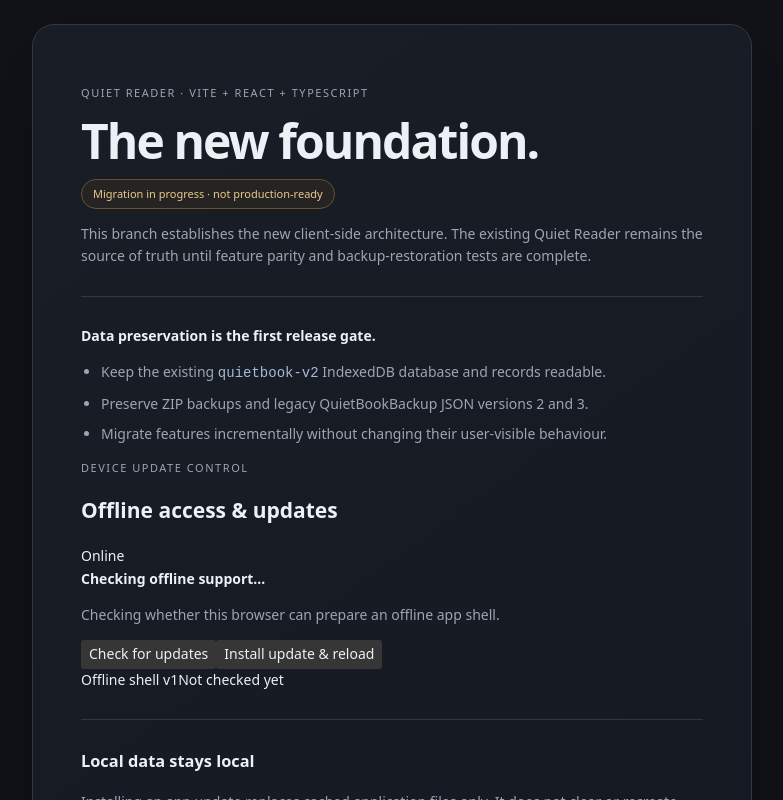
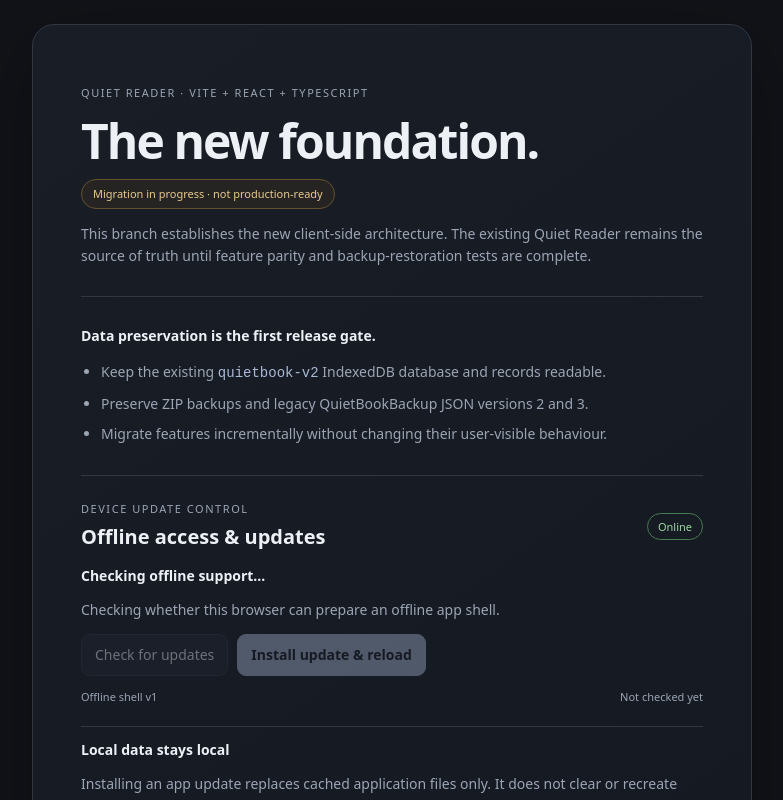
Before and after one commit to quiet-reader/quiet-reader.github.io, a React (Vite) app: page / in a window 1280 px wide. Shown: the top 800 px of the page, without its empty margins (248-1031 px from the left). Built offline with nearby package versions, Linux system fonts and the light colour scheme.

Commit message:
Style offline update panel

```diff
--- a/src/styles/global.css
+++ b/src/styles/global.css
@@ -14,3 +14,21 @@ button { color: inherit; }
 .migration-card li + li { margin-top: 8px; }
 code { color: var(--qr-accent); }
 @media (prefers-reduced-motion: reduce) { *, *::before, *::after { scroll-behavior: auto !important; animation-duration: .01ms !important; transition-duration: .01ms !important; } }
+
+.offline-panel { margin-top: 30px; padding-top: 24px; border-top: 1px solid var(--qr-border); display: grid; gap: 12px; }
+.offline-heading { display: flex; justify-content: space-between; align-items: center; gap: 14px; }
+.offline-heading h2 { margin: 3px 0 0; font-size: 20px; }
+.offline-heading .eyebrow { margin: 0; }
+.connection { flex: none; border: 1px solid var(--qr-border); border-radius: 999px; padding: 4px 10px; font-size: 11px; }
+.connection.online { color: #9dd7a5; border-color: #477b50; }
+.connection.offline { color: #e8c98d; border-color: #80683a; }
+.offline-detail, .offline-warning { margin: 0; color: var(--qr-muted); }
+.offline-actions { display: flex; flex-wrap: wrap; gap: 9px; }
+.offline-actions button { border: 1px solid var(--qr-border); border-radius: 9px; background: var(--qr-surface-raised); padding: 9px 13px; cursor: pointer; }
+.offline-actions .install-button { background: var(--qr-accent); color: #151922; border-color: var(--qr-accent); font-weight: 650; }
+.offline-actions button:disabled { opacity: .4; cursor: not-allowed; }
+.offline-meta { display: flex; justify-content: space-between; flex-wrap: wrap; gap: 8px; color: var(--qr-muted); font-size: 11px; }
+.offline-panel .divider { margin: 8px 0 0; }
+.offline-panel h3 { margin: 0; font-size: 14px; }
+.offline-warning { font-size: 11px; }
+@media (max-width: 520px) { .offline-heading { align-items: flex-start; flex-direction: column; } .offline-actions button { flex: 1 1 100%; } }
```
